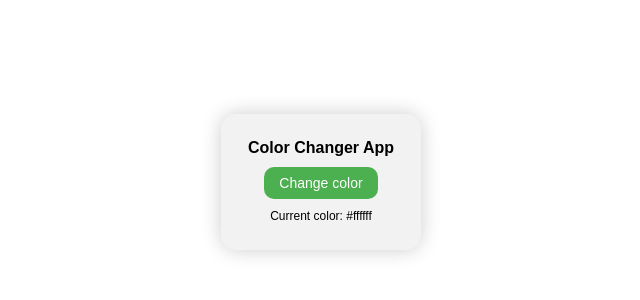
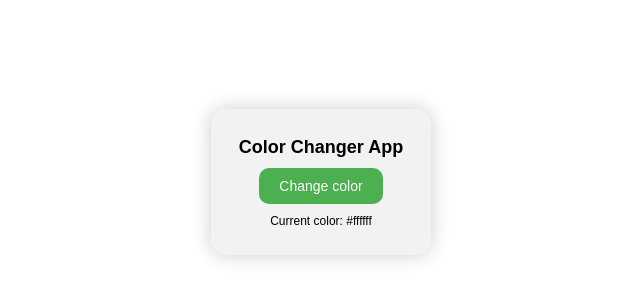
Before and after one commit to disobeyking2001/color-changer, a plain HTML site: page index.html in a window 1280 px wide. Shown: the part 218-518 px from the top of the page, without its empty margins (319-959 px from the left). Drawn offline with Linux system fonts and the light colour scheme.

Commit message:
Add files via upload

```diff
--- a/style.css
+++ b/style.css
@@ -6,30 +6,31 @@ body {
     justify-content: center; /* center horizontally */
     align-items: center;     /* center vertically */
     font-family: Arial, sans-serif;
-    background: #ffffff; /* default background */
+    background: #ffffff;     /* default background */
 }
 
-/* 2. Container styling - small size */
+/* 2. Container styling - auto width, minimum width */
 .container {
-    width: 200px;          /* small width */
-    padding: 15px;         /* reduced padding */
+    width: auto;             /* automatically fits content */
+    min-width: 220px;        /* small but fits everything */
     text-align: center;
+    padding: 15px;
     border-radius: 15px;
     box-shadow: 0 0 20px rgba(0,0,0,0.2);
     background: #f2f2f2;
-    box-sizing: border-box; /* include padding in width */
+    box-sizing: border-box;  /* include padding in width */
 }
 
-/* 3. Heading - smaller font */
+/* 3. Heading */
 h1 {
-    font-size: 16px;       /* smaller heading */
+    font-size: 18px;
     margin-bottom: 10px;
 }
 
-/* 4. Button styling - smaller button */
+/* 4. Button styling */
 button {
-    padding: 8px 15px;     /* smaller button */
-    font-size: 14px;       /* smaller text */
+    padding: 10px 20px;
+    font-size: 14px;
     border: none;
     border-radius: 10px;
     cursor: pointer;
@@ -43,7 +44,7 @@ button:hover {
     background: #45a049;
 }
 
-/* 6. Color code text - smaller font */
+/* 6. Color code text */
 p {
     font-size: 12px;
     margin-top: 10px;
```
